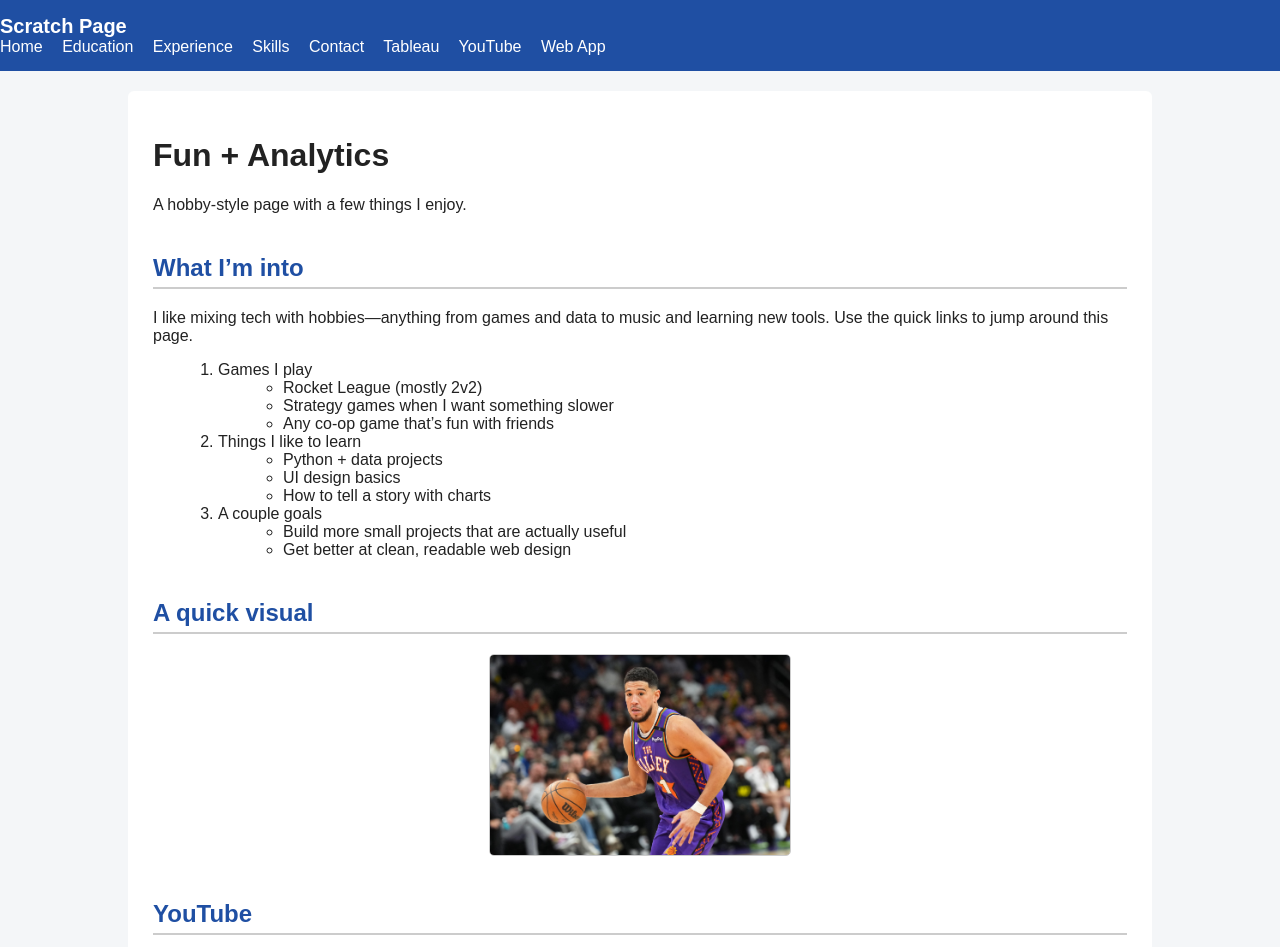
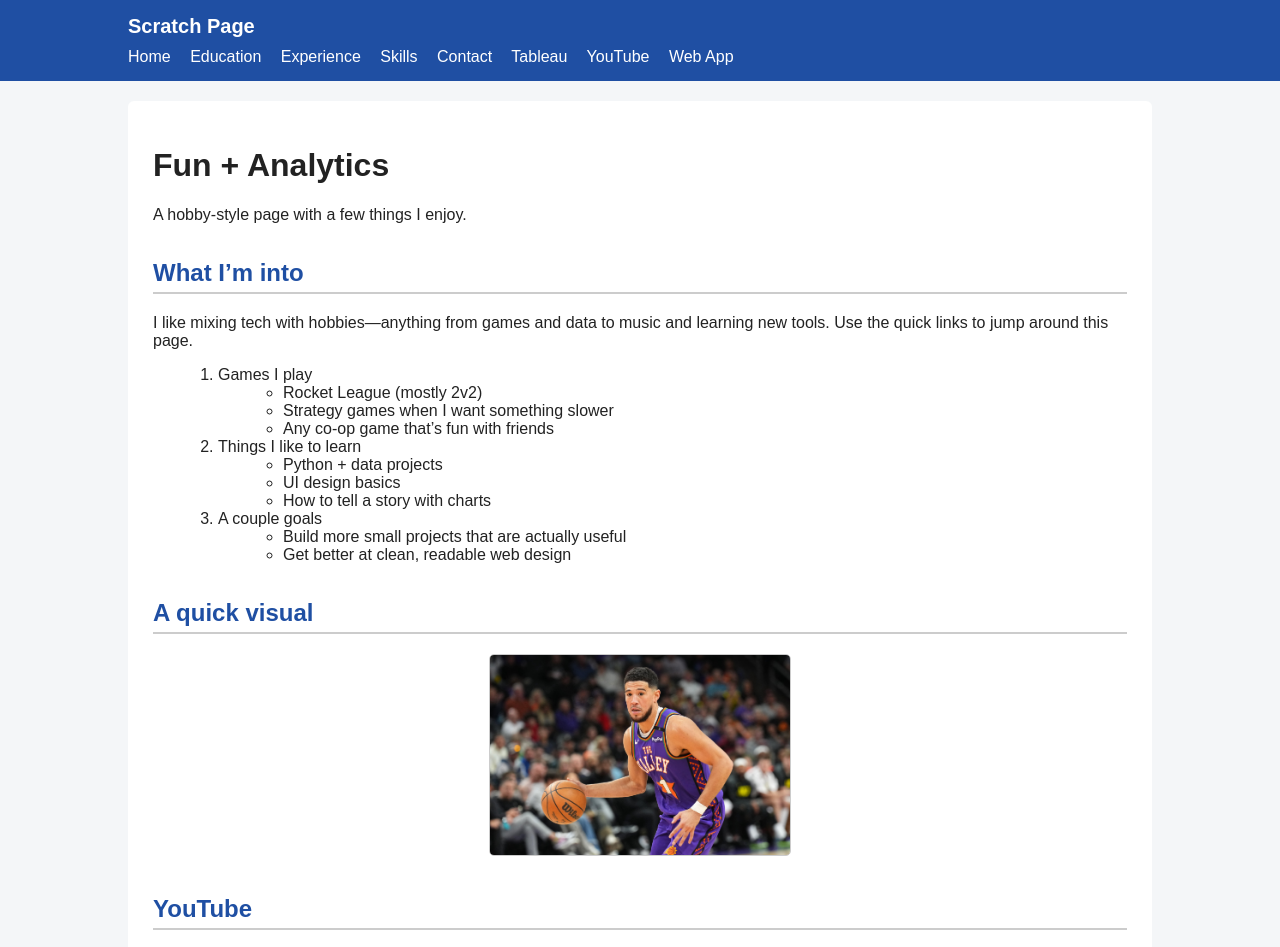
Before and after one commit to mootzi/IS201, a plain HTML site: page scratch.html in a window 1280 px wide. Shown: the top 947 px of the page. Drawn offline with Linux system fonts and the light colour scheme; grey boxes are pictures that could not be loaded.

Commit message:
Add files via upload

```diff
--- a/css/scratch.css
+++ b/css/scratch.css
@@ -1,4 +1,5 @@
-/* General page styling */
+/* Basic scratch page styles (beginner level) */
+
 body {
   font-family: Arial, Helvetica, sans-serif;
   background-color: #f4f6f8;
@@ -6,16 +7,22 @@ body {
   margin: 0;
 }
 
-/* Top navigation bar */
+/* Top bar */
 .topbar {
   background-color: #1f4fa3;
   padding: 15px 0;
+}
+
+.wrap {
+  width: 80%;
+  margin: auto;
 }
 
 .brand {
   color: white;
   font-weight: bold;
   font-size: 20px;
+  margin-bottom: 10px;
 }
 
 .navlinks a {
@@ -28,24 +35,23 @@ body {
   text-decoration: underline;
 }
 
-/* Page layout */
+/* Main page content */
 .page {
   width: 80%;
   margin: auto;
   padding: 20px;
 }
 
-/* Card-style content box */
 .card {
   background-color: white;
   padding: 25px;
   border-radius: 6px;
 }
 
-/* Section headers */
+/* Headings */
 .section {
   color: #1f4fa3;
-  margin-top: 40px;
+  margin-top: 35px;
   border-bottom: 2px solid #ccc;
   padding-bottom: 5px;
 }
@@ -55,7 +61,7 @@ ol, ul {
   margin-left: 25px;
 }
 
-/* Image styling */
+/* Image */
 .figure {
   text-align: center;
   margin: 20px 0;
@@ -67,17 +73,12 @@ ol, ul {
   border-radius: 5px;
 }
 
-/* Video */
-.video-wrap {
+/* Tableau spacing */
+.tableau-wrap {
   margin: 30px 0;
 }
 
-/* Tableau */
-.tableau-wrap {
-  margin: 40px 0;
-}
-
-/* Back-to-top link */
+/* Back to top link */
 .caption a {
   color: #1f4fa3;
   text-decoration: none;
```
